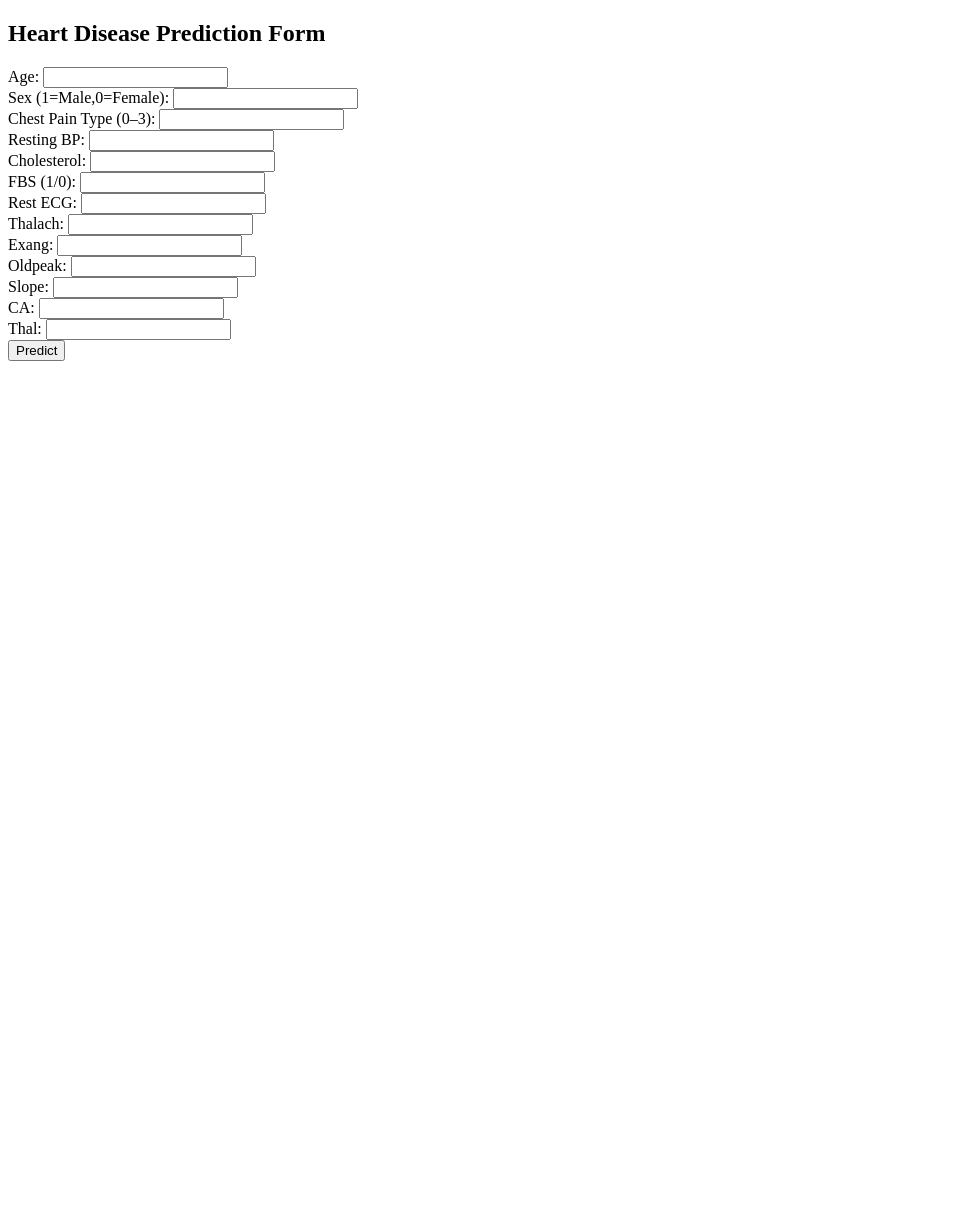
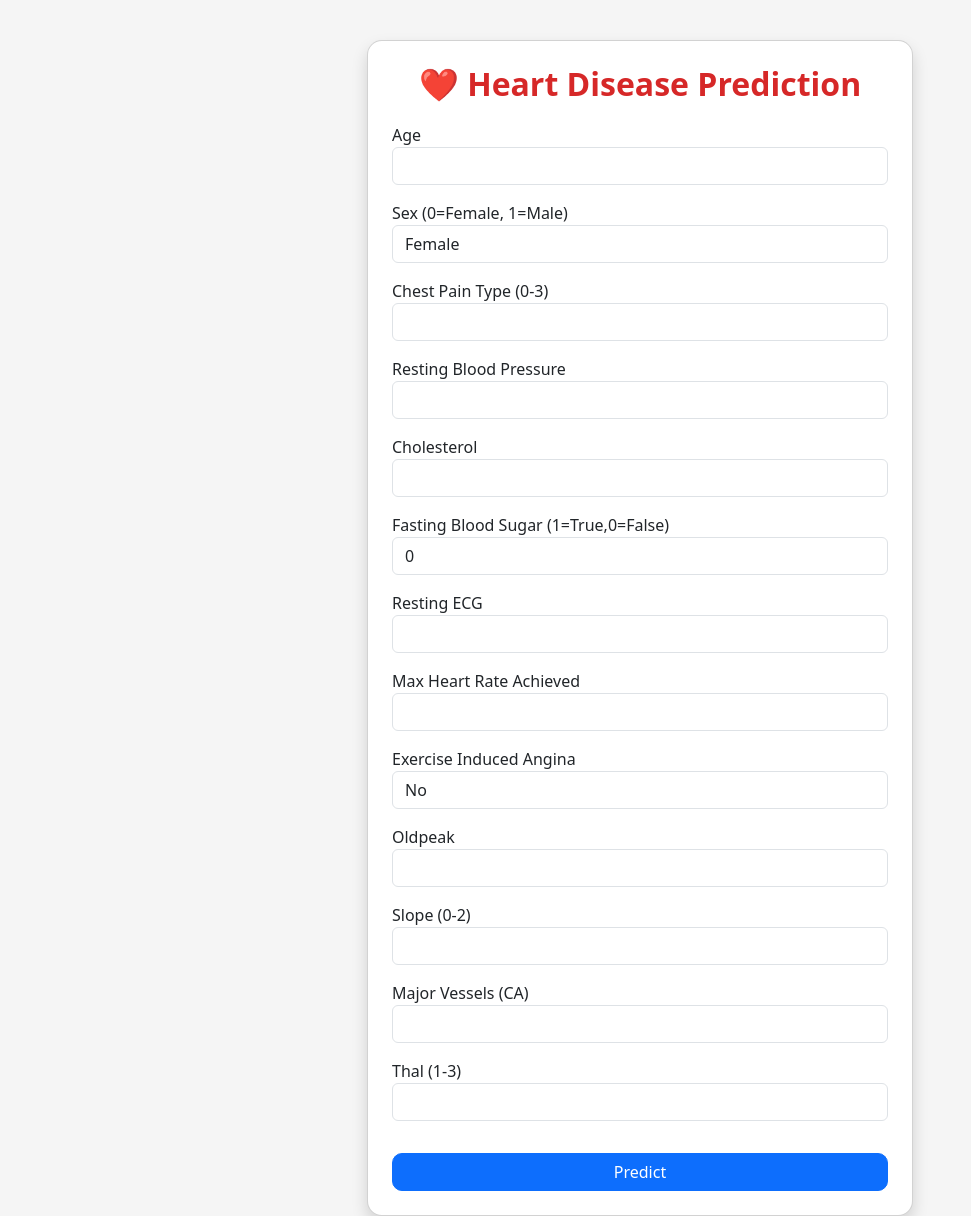
Before and after one commit to RUPAYAN-PUJARI/heart-disease-app, a Flask app: page / in a window 1280 px wide. Shown: the whole page, without its empty margins (0-971 px from the left). Before the commit the page ends 361 px from the top, so only its background shows below. Run offline with Flask 3, Linux system fonts and the light colour scheme; parts of the project's set-up code (start-up, migrations or seed data) failed here and were passed over.

Commit message:
fourth commit

```diff
--- a/templates/form.html
+++ b/templates/form.html
@@ -2,26 +2,154 @@
 <html>
   <head>
     <title>Heart Disease Prediction</title>
+    <link
+      rel="stylesheet"
+      href="https://cdn.jsdelivr.net/npm/bootstrap@5.3.3/dist/css/bootstrap.min.css"
+    />
+
+    <style>
+      body {
+        background: #f5f5f5;
+      }
+      .card {
+        margin-top: 40px;
+        border-radius: 15px;
+      }
+      .btn-primary {
+        width: 100%;
+        border-radius: 10px;
+      }
+      h2 {
+        text-align: center;
+        margin-bottom: 20px;
+        font-weight: 700;
+        color: #d62828;
+      }
+    </style>
   </head>
   <body>
-    <h2>Heart Disease Prediction Form</h2>
+    <div class="container">
+      <div class="row justify-content-center">
+        <div class="col-md-6">
+          <div class="card p-4 shadow">
+            <h2>❤️ Heart Disease Prediction</h2>
 
-    <form action="/predict" method="post">
-      Age: <input type="number" name="age" required /><br />
-      Sex (1=Male,0=Female): <input type="number" name="sex" required /><br />
-      Chest Pain Type (0–3): <input type="number" name="cp" required /><br />
-      Resting BP: <input type="number" name="trestbps" required /><br />
-      Cholesterol: <input type="number" name="chol" required /><br />
-      FBS (1/0): <input type="number" name="fbs" required /><br />
-      Rest ECG: <input type="number" name="restecg" required /><br />
-      Thalach: <input type="number" name="thalach" required /><br />
-      Exang: <input type="number" name="exang" required /><br />
-      Oldpeak: <input type="number" name="oldpeak" step="0.1" required /><br />
-      Slope: <input type="number" name="slope" required /><br />
-      CA: <input type="number" name="ca" required /><br />
-      Thal: <input type="number" name="thal" required /><br />
+            <form action="/predict" method="post">
+              <div class="mb-3">
+                <label>Age</label>
+                <input type="number" class="form-control" name="age" required />
+              </div>
 
-      <button type="submit">Predict</button>
-    </form>
+              <div class="mb-3">
+                <label>Sex (0=Female, 1=Male)</label>
+                <select class="form-control" name="sex">
+                  <option value="0">Female</option>
+                  <option value="1">Male</option>
+                </select>
+              </div>
+
+              <div class="mb-3">
+                <label>Chest Pain Type (0-3)</label>
+                <input type="number" class="form-control" name="cp" required />
+              </div>
+
+              <div class="mb-3">
+                <label>Resting Blood Pressure</label>
+                <input
+                  type="number"
+                  class="form-control"
+                  name="trestbps"
+                  required
+                />
+              </div>
+
+              <div class="mb-3">
+                <label>Cholesterol</label>
+                <input
+                  type="number"
+                  class="form-control"
+                  name="chol"
+                  required
+                />
+              </div>
+
+              <div class="mb-3">
+                <label>Fasting Blood Sugar (1=True,0=False)</label>
+                <select class="form-control" name="fbs">
+                  <option value="0">0</option>
+                  <option value="1">1</option>
+                </select>
+              </div>
+
+              <div class="mb-3">
+                <label>Resting ECG</label>
+                <input
+                  type="number"
+                  class="form-control"
+                  name="restecg"
+                  required
+                />
+              </div>
+
+              <div class="mb-3">
+                <label>Max Heart Rate Achieved</label>
+                <input
+                  type="number"
+                  class="form-control"
+                  name="thalach"
+                  required
+                />
+              </div>
+
+              <div class="mb-3">
+                <label>Exercise Induced Angina</label>
+                <select class="form-control" name="exang">
+                  <option value="0">No</option>
+                  <option value="1">Yes</option>
+                </select>
+              </div>
+
+              <div class="mb-3">
+                <label>Oldpeak</label>
+                <input
+                  type="number"
+                  step="0.1"
+                  class="form-control"
+                  name="oldpeak"
+                  required
+                />
+              </div>
+
+              <div class="mb-3">
+                <label>Slope (0-2)</label>
+                <input
+                  type="number"
+                  class="form-control"
+                  name="slope"
+                  required
+                />
+              </div>
+
+              <div class="mb-3">
+                <label>Major Vessels (CA)</label>
+                <input type="number" class="form-control" name="ca" required />
+              </div>
+
+              <div class="mb-3">
+                <label>Thal (1-3)</label>
+                <input
+                  type="number"
+                  class="form-control"
+                  name="thal"
+                  required
+                />
+              </div>
+
+              <button class="btn btn-primary mt-3">Predict</button>
+            </form>
+          </div>
+        </div>
+      </div>
+    </div>
   </body>
 </html>
```
Also changed, not shown: templates/result.html (+39 -8 lines).
